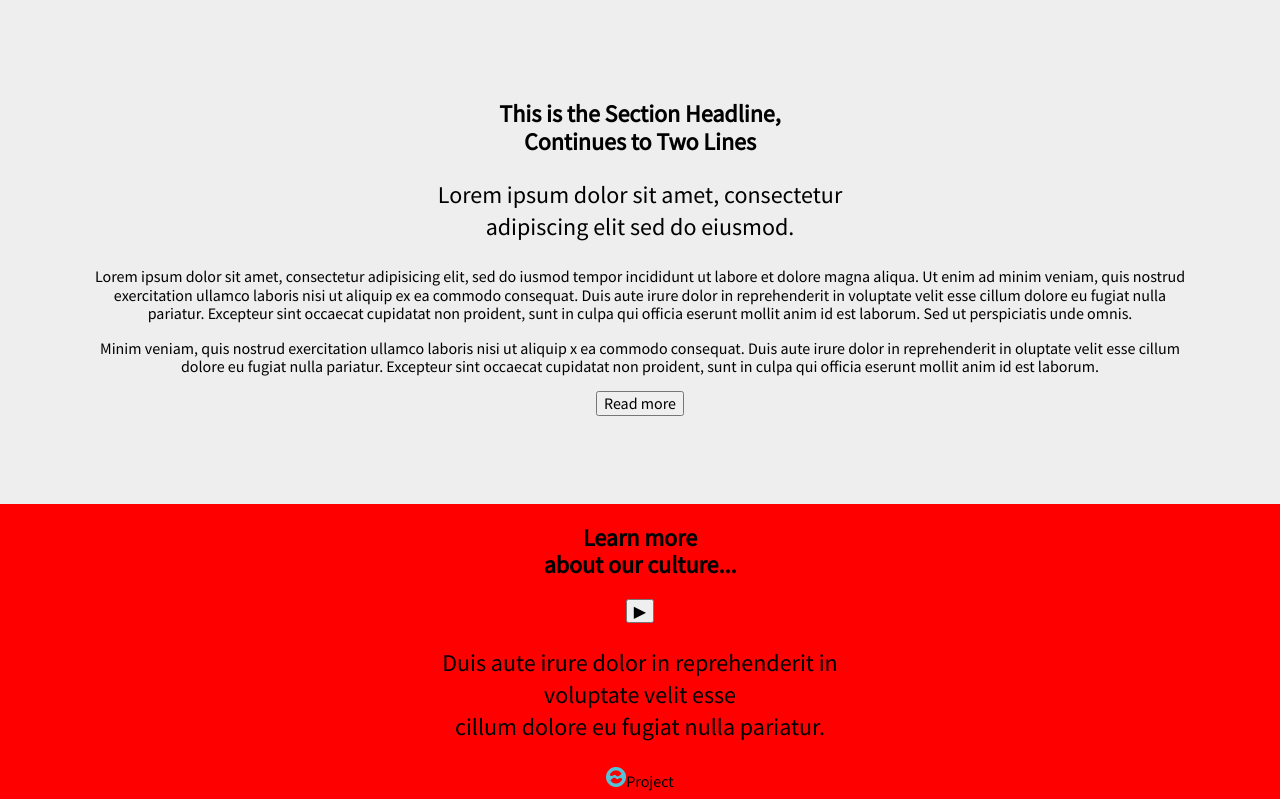
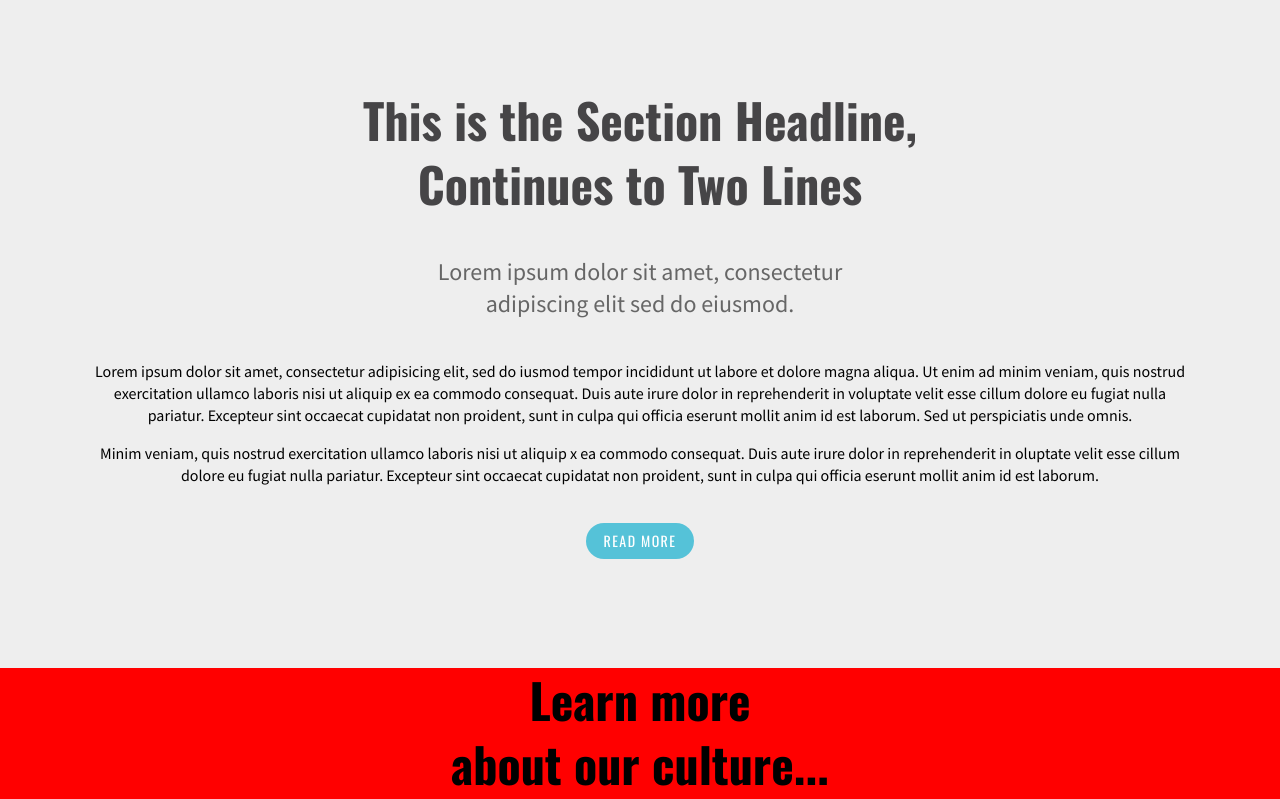
Before and after one commit to giraldiego/HTML-Essential-and-CSS-Basics, a plain HTML site: page src/index.html in a window 1280 px wide. Shown: the part 831-1630 px from the top of the page. Drawn offline with nearby package versions, Linux system fonts and the light colour scheme.

Commit message:
Style main
Style main section typography

Add Oswald Regular font

Style READ MORE button

```diff
--- a/src/css/style.css
+++ b/src/css/style.css
@@ -9,12 +9,19 @@ body {
 
 /* Typography */
 
-h1 {
-  margin: .8125rem 0 0 0;
+h1, h2 {
   font-family: 'Oswald', sans-serif;
   font-weight: 700;
   font-size: 3rem;
   line-height: 4rem;
+}
+
+h1 {
+  margin: .8125rem 0 0 0;
+}
+
+h2 {
+  margin: 0;
 }
 
 h3 {
@@ -23,9 +30,28 @@ h3 {
   line-height: 2rem;
 }
 
+p {
+  line-height: 1.375;
+}
+
+/* Sections  */
+
 main {
   background-color: #EEEEEE;
   padding: 5.5rem;
+}
+
+main h2 {
+  color: #464547;
+}
+
+main h3 {
+  margin: 2.5rem 0;
+  color: #666666;
+}
+
+main p {
+  color: black;
 }
 
 .hero {
@@ -41,6 +67,22 @@ main {
 }
 
 .hero h3 {
-  margin: 2.5rem 0 0 0;
   color: rgba(255, 255, 255, 0.7);
 }
+
+button {
+  margin: 1.3125rem 0;
+  padding: 0.3125rem 1.125rem;
+
+  background: #55C2D8;
+  color: white;
+  border-radius: 18px;
+  border: none;
+
+  font-family: 'Oswald', sans-serif;
+  font-weight: 400;
+  font-size: .875rem;
+  line-height: 1.625rem;
+  letter-spacing: 0.1em;
+  text-transform: uppercase;
+}
--- a/src/index.html
+++ b/src/index.html
@@ -6,7 +6,7 @@
     <meta name="viewport" content="width=device-width, initial-scale=1.0" />
     <link rel="preconnect" href="https://fonts.googleapis.com">
     <link rel="preconnect" href="https://fonts.gstatic.com" crossorigin>
-    <link href="https://fonts.googleapis.com/css2?family=Oswald:wght@700&family=Source+Sans+Pro&display=swap" rel="stylesheet">
+    <link href="https://fonts.googleapis.com/css2?family=Oswald:wght@400;700&family=Source+Sans+Pro&display=swap" rel="stylesheet">
     <title>Project</title>
     <link rel="stylesheet" href="css/style.css">
   </head>
```
